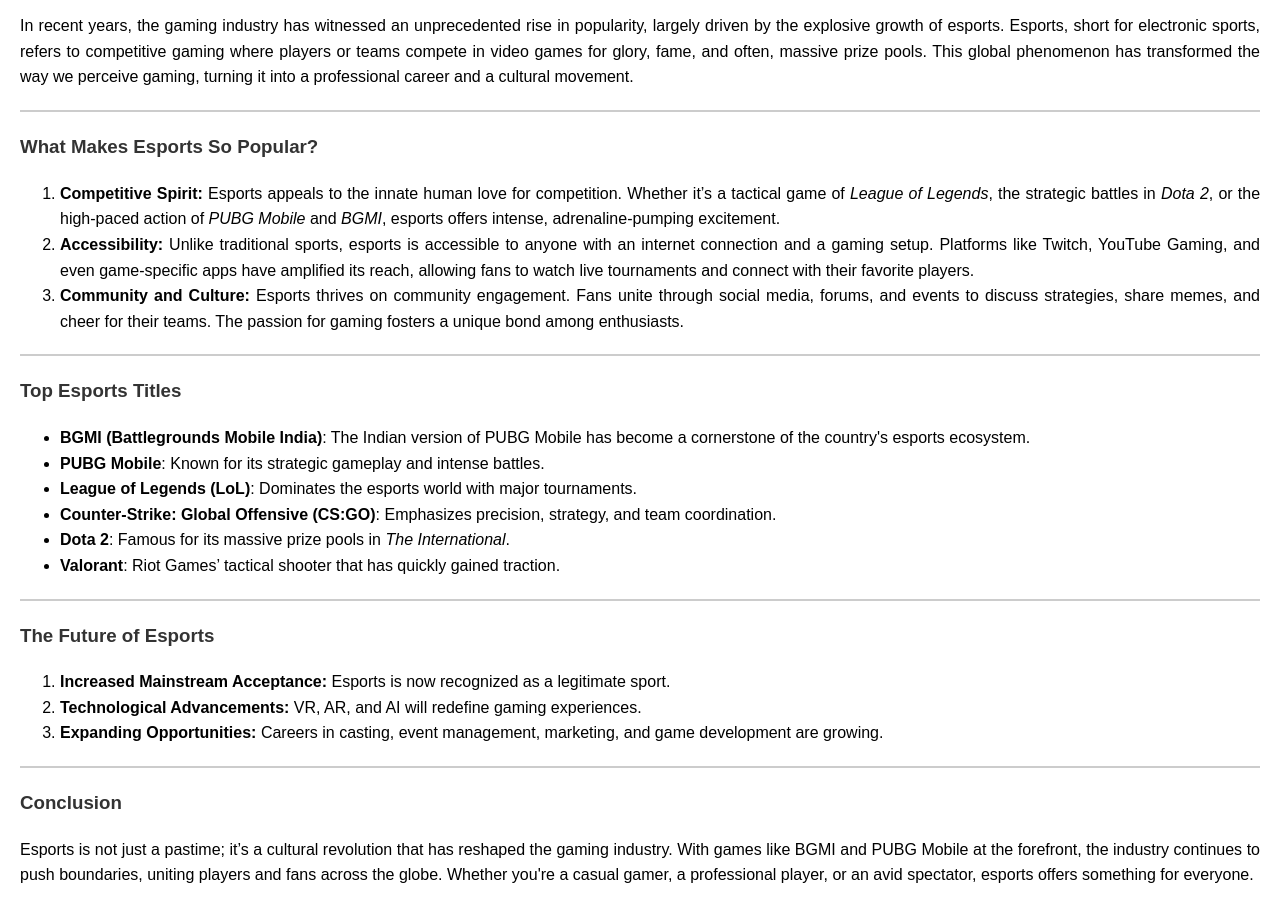
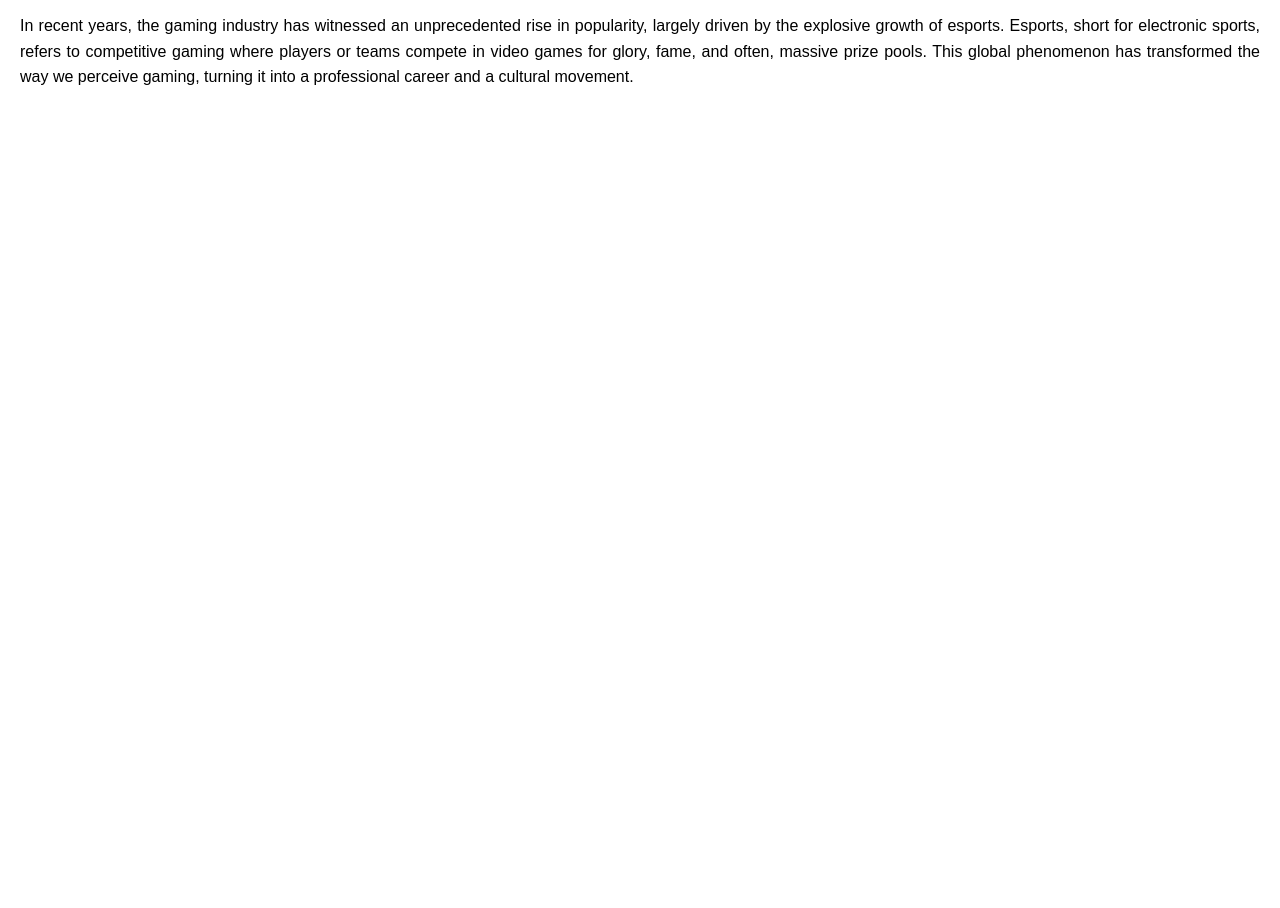
Before and after one commit to bhargaav07/esports, a plain HTML site: page index.html in a window 1280 px wide. Shown: the part 381-1289 px from the top of the page. After the commit the page ends 800 px from the top, so only its background shows below. Drawn offline with Linux system fonts and the light colour scheme.

Commit message:
Update index.html

```diff
--- a/index.html
+++ b/index.html
@@ -5,6 +5,7 @@
     <meta name="viewport" content="width=device-width, initial-scale=1.0">
     <meta name="robots" content="index, follow">
     <meta name="description" content="Discover the rise of esports, competitive gaming, and the top games like BGMI, PUBG Mobile, and League of Legends. Learn about tournaments, professional players, and the future of gaming.">
+    <meta name="keywords" content="Esports, Competitive Gaming, BGMI, PUBG Mobile, League of Legends, Dota 2, Valorant, Esports Tournaments, Professional Gaming, Gaming Industry">
     <title>Esports: The Rise of Competitive Gaming</title>
 
     <!-- Schema Markup (JSON-LD) -->
@@ -68,35 +69,5 @@
 
     <p>In recent years, the gaming industry has witnessed an unprecedented rise in popularity, largely driven by the explosive growth of esports. Esports, short for electronic sports, refers to competitive gaming where players or teams compete in video games for glory, fame, and often, massive prize pools. This global phenomenon has transformed the way we perceive gaming, turning it into a professional career and a cultural movement.</p>
 
-    <hr>
-    <h3>What Makes Esports So Popular?</h3>
-    <ol>
-        <li><strong>Competitive Spirit:</strong> Esports appeals to the innate human love for competition. Whether it’s a tactical game of <em>League of Legends</em>, the strategic battles in <em>Dota 2</em>, or the high-paced action of <em>PUBG Mobile</em> and <em>BGMI</em>, esports offers intense, adrenaline-pumping excitement.</li>
-        <li><strong>Accessibility:</strong> Unlike traditional sports, esports is accessible to anyone with an internet connection and a gaming setup. Platforms like Twitch, YouTube Gaming, and even game-specific apps have amplified its reach, allowing fans to watch live tournaments and connect with their favorite players.</li>
-        <li><strong>Community and Culture:</strong> Esports thrives on community engagement. Fans unite through social media, forums, and events to discuss strategies, share memes, and cheer for their teams. The passion for gaming fosters a unique bond among enthusiasts.</li>
-    </ol>
-
-    <hr>
-    <h3>Top Esports Titles</h3>
-    <ul>
-        <li><strong>BGMI (Battlegrounds Mobile India)</strong>: The Indian version of PUBG Mobile has become a cornerstone of the country's esports ecosystem.</li>
-        <li><strong>PUBG Mobile</strong>: Known for its strategic gameplay and intense battles.</li>
-        <li><strong>League of Legends (LoL)</strong>: Dominates the esports world with major tournaments.</li>
-        <li><strong>Counter-Strike: Global Offensive (CS:GO)</strong>: Emphasizes precision, strategy, and team coordination.</li>
-        <li><strong>Dota 2</strong>: Famous for its massive prize pools in <em>The International</em>.</li>
-        <li><strong>Valorant</strong>: Riot Games’ tactical shooter that has quickly gained traction.</li>
-    </ul>
-
-    <hr>
-    <h3>The Future of Esports</h3>
-    <ol>
-        <li><strong>Increased Mainstream Acceptance:</strong> Esports is now recognized as a legitimate sport.</li>
-        <li><strong>Technological Advancements:</strong> VR, AR, and AI will redefine gaming experiences.</li>
-        <li><strong>Expanding Opportunities:</strong> Careers in casting, event management, marketing, and game development are growing.</li>
-    </ol>
-
-    <hr>
-    <h3>Conclusion</h3>
-    <p>Esports is not just a pastime; it’s a cultural revolution that has reshaped the gaming industry. With games like BGMI and PUBG Mobile at the forefront, the industry continues to push boundaries, uniting players and fans across the globe. Whether you're a casual gamer, a professional player, or an avid spectator, esports offers something for everyone.</p>
 </body>
 </html>
```
